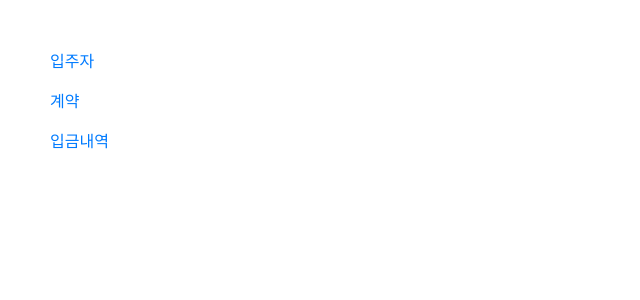
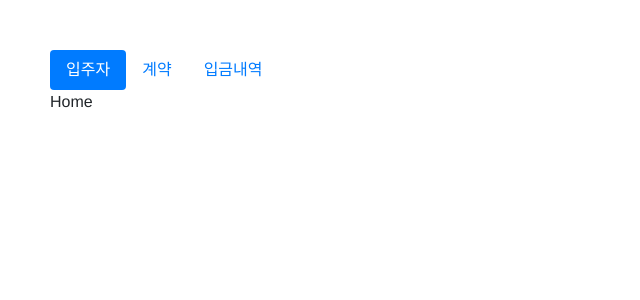
Before and after one commit to jeongje/sparta-project, a Flask app: page / in a window 1280 px wide. Shown: the top 300 px of the page, without its empty margins (0-640 px from the left). Run offline with Flask 2, Linux system fonts and the light colour scheme; some libraries are stand-ins or nearby versions.

Commit message:
nav active button만드는 중 잘 안됨

```diff
--- a/templates/base.html
+++ b/templates/base.html
@@ -11,9 +11,22 @@
         integrity="sha384-Vkoo8x4CGsO3+Hhxv8T/Q5PaXtkKtu6ug5TOeNV6gBiFeWPGFN9MuhOf23Q9Ifjh" crossorigin="anonymous">
     <link rel="stylesheet" href="{{ url_for('static', filename='css/main.css') }}">
     {% block head %} {% endblock %}
+
 </head>
 
 <body>
+
+    <ul class="nav nav-pills">
+        <li class="nav-item">
+            <a class="nav-link active" href="/tenants">입주자</a>
+        </li>
+        <li class="nav-item">
+            <a class="nav-link" href="/contracts">계약</a>
+        </li>
+        <li class="nav-item">
+            <a class="nav-link" href="/">입금내역</a>
+        </li>
+    </ul>
     {% block body %} {% endblock %}
     <!-- Optional JavaScript -->
     <!-- jQuery first, then Popper.js, then Bootstrap JS -->
@@ -26,6 +39,13 @@
     <script src="https://stackpath.bootstrapcdn.com/bootstrap/4.4.1/js/bootstrap.min.js"
         integrity="sha384-wfSDF2E50Y2D1uUdj0O3uMBJnjuUD4Ih7YwaYd1iqfktj0Uod8GCExl3Og8ifwB6" crossorigin="anonymous">
     </script>
+    <script>
+        $('.nav-link').on('click', function(){
+            $('.nav-link').removeClass(' active');
+            $(this).addClass(' active');
+        });
+    </script>
+
 </body>
 
 </html>
--- a/templates/index.html
+++ b/templates/index.html
@@ -6,9 +6,6 @@
 
 {% block body %}
 
-<p><a href="/tenants">입주자</a></p>
-<p><a href="/contracts">계약</a></p>
-<p><a href="">입금내역</a></p>
-
+Home
 
 {% endblock %}
--- a/templates/tenants.html
+++ b/templates/tenants.html
@@ -56,4 +56,5 @@
     {% endfor %}
 </table>
 
+
 {% endblock %}
```
Also changed, not shown: static/scripts/nav_active.js (added, +21 -0 lines), static/css/main.css (line endings or trailing spaces).
